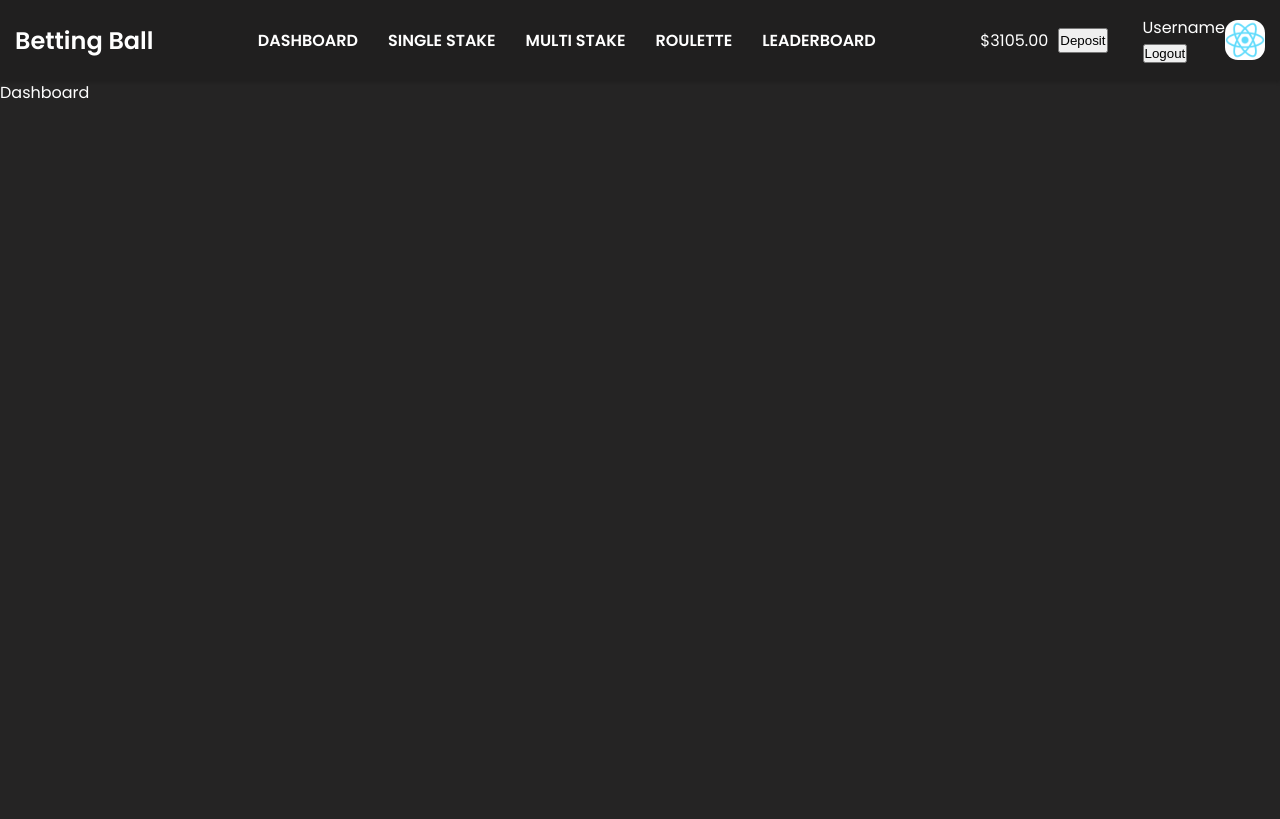
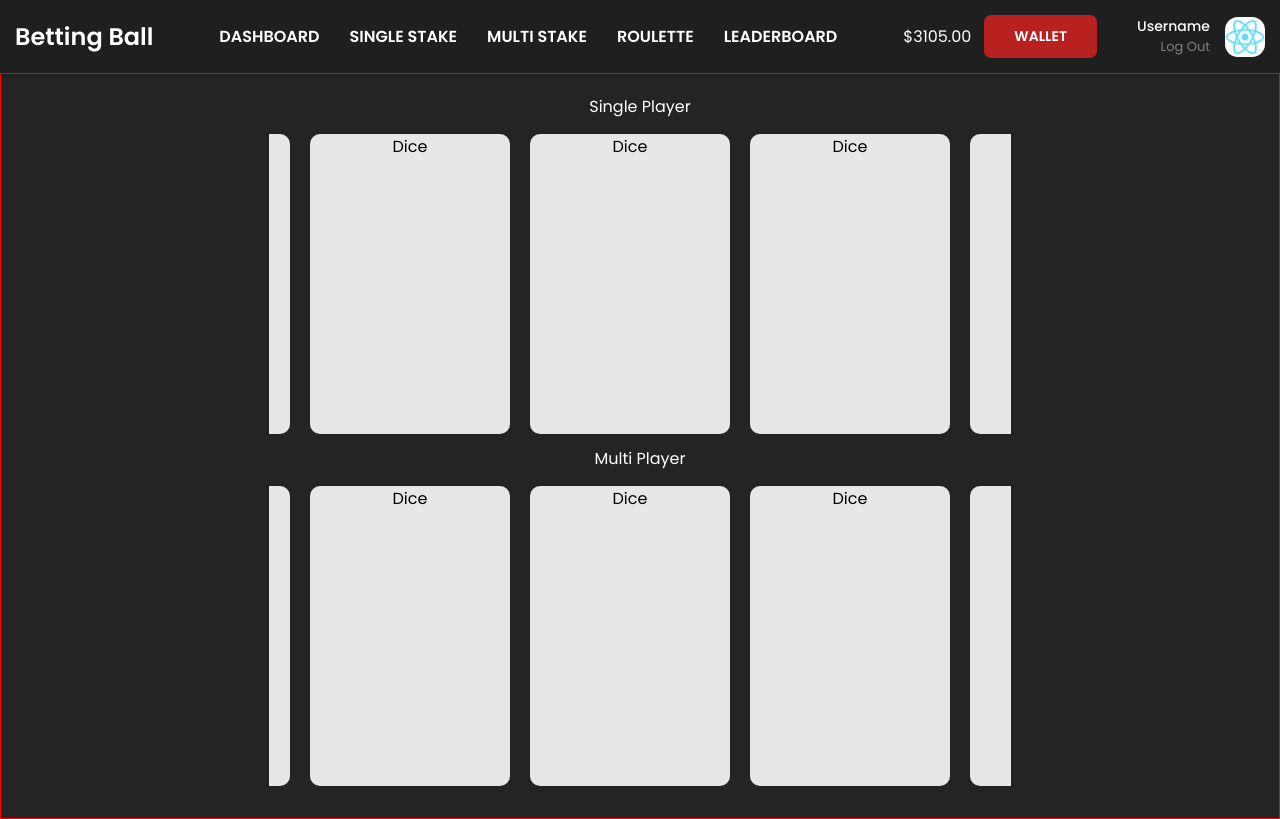
Before and after one commit to cedricheijlman/gambling-site, a React (Create React App) app in the folder client/: page /dashboard in a window 1280 px wide. Built offline with nearby package versions, Linux system fonts and the light colour scheme.

Commit message:
frontend dashboard

```diff
--- a/client/src/pages/dashboard/Dashboard.css
+++ b/client/src/pages/dashboard/Dashboard.css
@@ -1,6 +1,51 @@
-.dashboardContainer {
+.dashboardWrapper {
   display: flex;
   width: 100%;
   color: white;
   flex-direction: column;
+  height: 100vh;
 }
+
+.dashboardContainer {
+  flex-direction: column;
+  padding: 20px;
+  border: 1px solid red;
+  height: 100%;
+  display: flex;
+  width: 100%;
+  align-items: center;
+}
+
+.games__carousel {
+  display: flex;
+  width: 100%;
+  overflow: auto;
+  justify-content: center;
+}
+
+.check {
+  display: flex;
+
+  flex-direction: column;
+  align-items: center;
+  width: 60%;
+  text-align: center;
+}
+
+.game__item {
+  margin-right: 20px;
+  margin-top: 15px;
+  background-color: rgba(255, 255, 255, 0.891);
+  max-width: 220px;
+  min-width: 200px;
+  width: 20%;
+  height: 300px;
+  color: black;
+  border-radius: 10px;
+  transition: all 0.5s;
+  margin-bottom: 12px;
+}
+
+.game__item:hover {
+  transform: scale(1.05);
+}
--- a/client/src/pages/dashboard/Dashboard.tsx
+++ b/client/src/pages/dashboard/Dashboard.tsx
@@ -4,10 +4,41 @@ import NavbarDashboard from "./NavbarDashboard";
 
 export const Dashboard: React.FC = () => {
   return (
-    <div className="dashboardContainer">
+    <div className="dashboardWrapper">
       <NavbarDashboard />
 
-      {window.location.pathname == "/dashboard" && <div>Dashboard</div>}
+      {window.location.pathname == "/dashboard" && (
+        <div className="dashboardContainer">
+          <div className="check">
+            <p>Single Player</p>
+            <div className="games__carousel">
+              <div className="game__item">Dice</div>
+              <div className="game__item">Dice</div>
+              <div className="game__item">Dice</div>
+              <div className="game__item">Dice</div>
+              <div className="game__item">Dice</div>
+              <div className="game__item">Dice</div>
+              <div className="game__item">Dice</div>
+              <div className="game__item">Dice</div>
+              <div className="game__item">Dice</div>
+            </div>
+          </div>
+          <div className="check">
+            <p>Multi Player</p>
+            <div className="games__carousel">
+              <div className="game__item">Dice</div>
+              <div className="game__item">Dice</div>
+              <div className="game__item">Dice</div>
+              <div className="game__item">Dice</div>
+              <div className="game__item">Dice</div>
+              <div className="game__item">Dice</div>
+              <div className="game__item">Dice</div>
+              <div className="game__item">Dice</div>
+              <div className="game__item">Dice</div>
+            </div>
+          </div>
+        </div>
+      )}
 
       {window.location.pathname == "/singlestake" && <h1>Single Stake</h1>}
     </div>
--- a/client/src/pages/dashboard/NavbarDashboard.css
+++ b/client/src/pages/dashboard/NavbarDashboard.css
@@ -15,15 +15,51 @@
 .nav__rightMoneyContainer {
   display: flex;
   margin-right: 35px;
+  align-items: center;
+}
+
+.nav__rightName {
+  display: flex;
+  flex-direction: column;
+}
+
+.nav__rightName p {
+  font-size: 14px;
+  font-weight: 500;
+}
+
+.nav__rightName button {
+  border: none;
+  background-color: transparent;
+  text-align: right;
+  color: grey;
+  font-size: 13px;
+  font-family: "Poppins";
 }
 
 .nav__rightMoneyContainer button {
-  margin-left: 10px;
+  margin-left: 13px;
+  margin-right: 5px;
+  padding: 11px 30px;
+  border-radius: 7px;
+  font-family: "Poppins";
+  font-weight: 800;
+  color: white;
+  text-transform: uppercase;
+  font-size: 14px;
+  outline: none;
+  background-color: rgb(185, 33, 33);
+  border: none;
+}
+
+.nav__rightMoneyContainer button:hover {
+  cursor: pointer;
 }
 
 .dashboard__nav img {
   background-color: white;
   border-radius: 13px;
+  margin-left: 15px;
 }
 
 .dashboard__options {
--- a/client/src/pages/dashboard/NavbarDashboard.tsx
+++ b/client/src/pages/dashboard/NavbarDashboard.tsx
@@ -22,11 +22,11 @@ const NavbarDashboard: React.FC = () => {
       <div className="nav__right">
         <div className="nav__rightMoneyContainer">
           <p>$3105.00</p>
-          <button>Deposit</button>
+          <button>Wallet</button>
         </div>
-        <div>
+        <div className="nav__rightName">
           <p>Username</p>
-          <button>Logout</button>
+          <button>Log Out</button>
         </div>
         <img height={40} width={40} src="./logo192.png" />
       </div>
```
